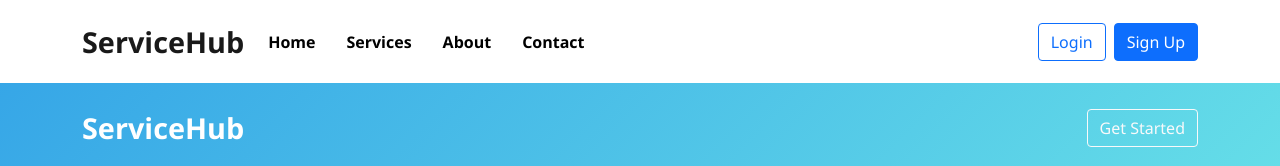
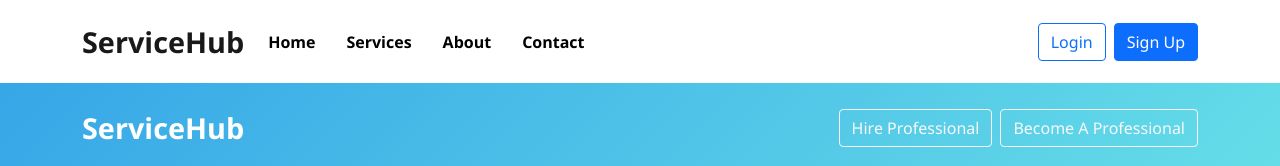
Before and after one commit to Software-Engineering-Lab-EUB/ServiceHub, a website: page public/index.html in a window 1280 px wide. Shown: the top 166 px of the page. Drawn offline with nearby package versions, Linux system fonts and the light colour scheme; no server answers.

Commit message:
minor changes

```diff
--- a/public/index.html
+++ b/public/index.html
@@ -72,8 +72,12 @@
                     >
                         <ul class="navbar-nav">
                             <li class="nav-item">
+                                <a class="btn btn-outline-light ms-2" href="/pages/hire-professional.html"
+                                   >Hire Professional</a>
+                            </li>
+                            <li class="nav-item">
                                 <a class="btn btn-outline-light ms-2" href="/pages/become-provider.html"
-                                    >Get Started</a
+                                    >Become A Professional</a
                                 >
                             </li>
                         </ul>
@@ -580,7 +584,7 @@
                             Email: hsaimun688@mail.com
                         </a>
 
-                        <p>Phone: +1 (123) 456-7890</p>
+                        <p>Phone: +880 (123) 456-7890</p>
                         <div class="social-icons">
                             <a href="/pages/facebook.html" class="text-white me-2"
                                 ><i class="fab fa-facebook-f"></i
```
Also changed, not shown: public/pages/become-provider.html (+1 -1 lines), 1 other file.
